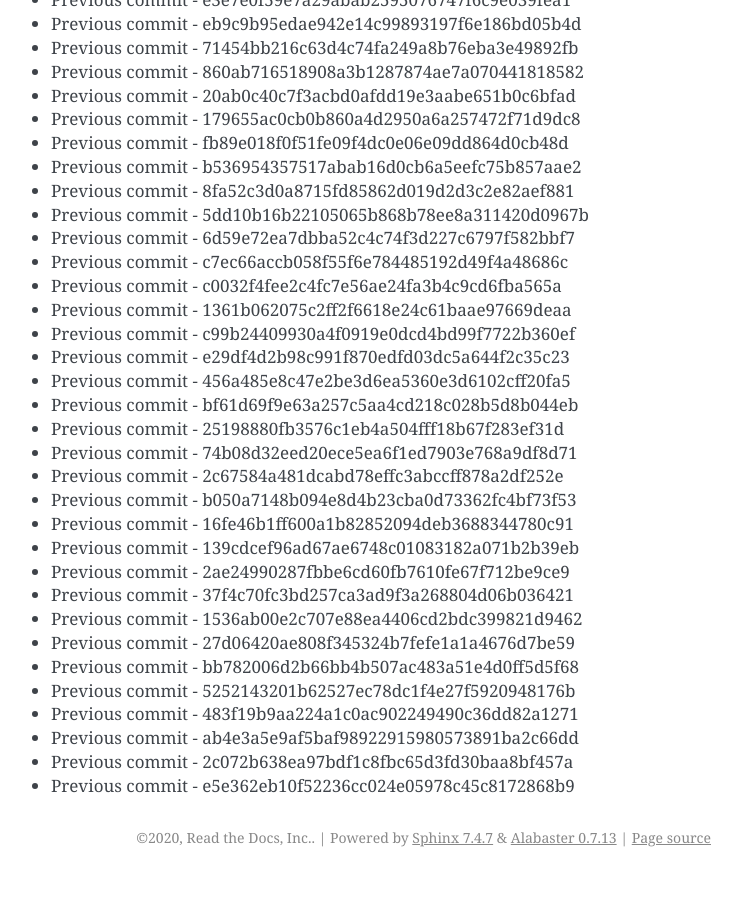
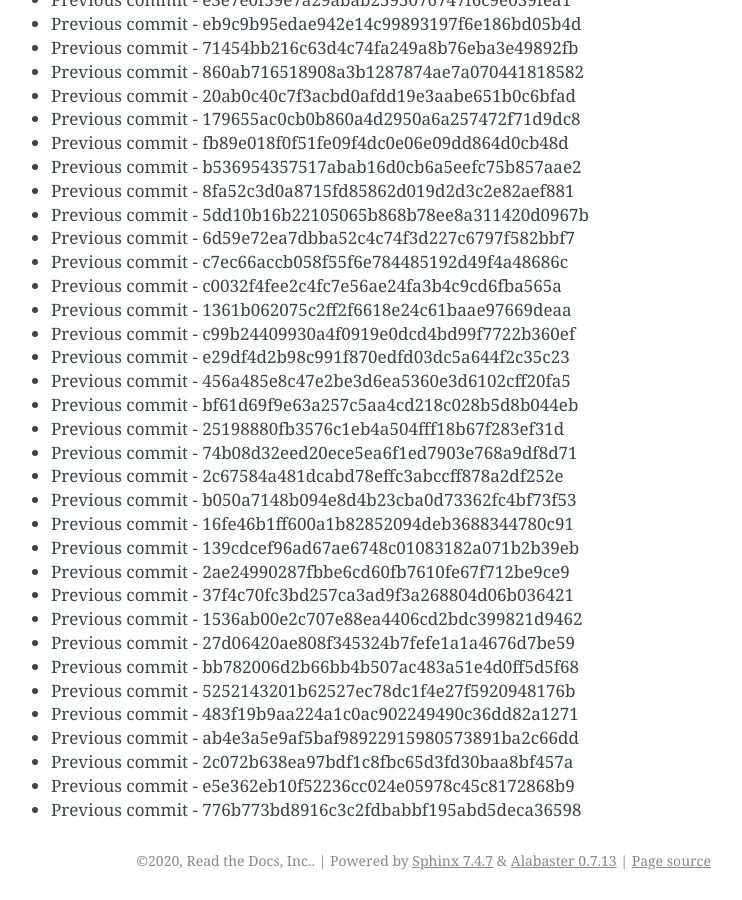
Before and after one commit to readthedocs/rtd-git-stresstest, a Sphinx documentation site: the page built from docs/updates.rst, in a window 1280 px wide and 900 px high, scrolled down 94510 px. Shown: the whole window, without its empty margins (399-1141 px from the left). Built offline with Sphinx 7.4.7, drawn with Linux system fonts in a browser that asks for light colours; before the commit the page ends 95387 px from its top, so only the background shows below that.

Commit message:
Generating commit from previous: 776b773bd8916c3c2fdbabbf195abd5deca36598

```diff
--- a/docs/updates.rst
+++ b/docs/updates.rst
@@ -4003,3 +4003,4 @@ It can be tested for any performance characteristics.
 * Previous commit - ab4e3a5e9af5baf98922915980573891ba2c66dd
 * Previous commit - 2c072b638ea97bdf1c8fbc65d3fd30baa8bf457a
 * Previous commit - e5e362eb10f52236cc024e05978c45c8172868b9
+* Previous commit - 776b773bd8916c3c2fdbabbf195abd5deca36598
```
